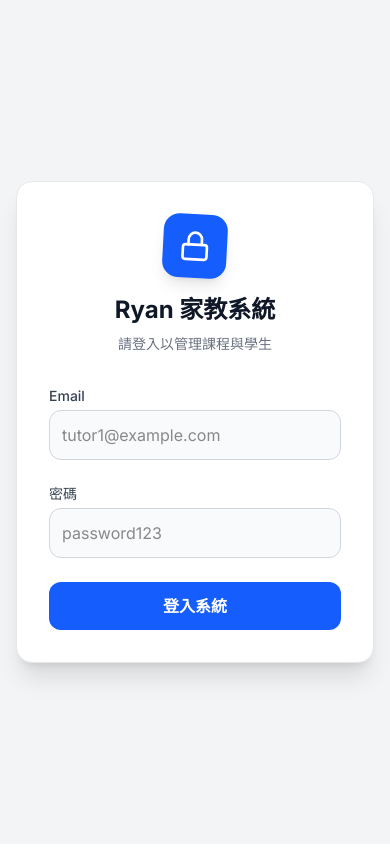
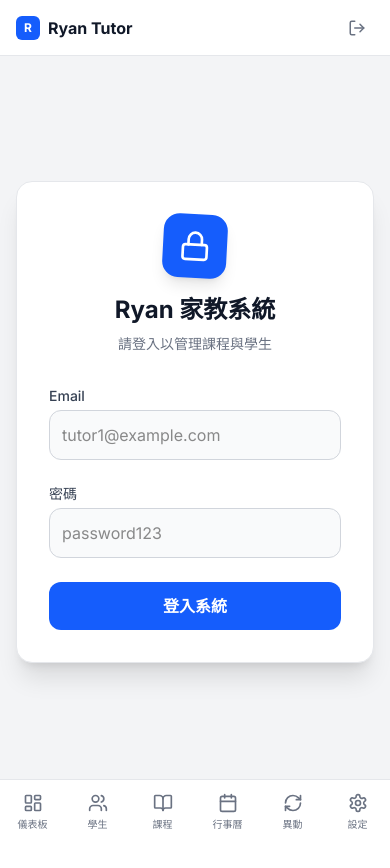
Before and after one commit to CYT20000/Tutor-system, a Next.js app: page /login in a window 390 px wide. Shown: the top 868 px of the page. Before the commit the page ends 844 px from the top, so only its background shows below. Built offline with nearby package versions, Linux system fonts and the light colour scheme.

Commit message:
Update login alerts

```diff
--- a/src/app/layout.tsx
+++ b/src/app/layout.tsx
@@ -1,7 +1,8 @@
 import type { Metadata } from "next";
 import { Inter } from "next/font/google";
 import "./globals.css";
-import Sidebar from "@/components/Sidebar"; // 引入導航欄
+import Sidebar from "@/components/Sidebar";
+import MobileNav from "@/components/MobileNav"; // [新增]
 
 const inter = Inter({ subsets: ["latin"] });
 
@@ -16,24 +17,26 @@ export default function RootLayout({
   children: React.ReactNode;
 }>) {
   return (
-    /* ⚠️ 注意：一定要有這個 html 標籤 */
     <html lang="zh-TW" suppressHydrationWarning={true}>
-
-      {/* ⚠️ 注意：一定要有這個 body 標籤 */}
       <body
         className={`${inter.className} antialiased bg-gray-50 dark:bg-gray-950 text-gray-900 dark:text-gray-100`}
         suppressHydrationWarning={true}
       >
         <div className="flex min-h-screen">
-          {/* 左側導航 */}
+          {/* 電腦版左側導航 (手機隱藏) */}
           <aside className="hidden md:block fixed inset-y-0 z-50">
             <Sidebar />
           </aside>
 
-          {/* 右側內容 */}
-          <main className="flex-1 md:pl-64 min-h-screen">
+          {/* 主要內容區 */}
+          {/* md:pl-64 是給電腦版留左邊空位 */}
+          {/* pb-20 是給手機版留底部空位 (避免被導航擋住) */}
+          <main className="flex-1 md:pl-64 min-h-screen pb-20 md:pb-0">
             {children}
           </main>
+
+          {/* 手機版底部導航 (電腦隱藏) */}
+          <MobileNav />
         </div>
       </body>
     </html>
--- /dev/null
+++ b/src/components/MobileNav.tsx
@@ -0,0 +1,85 @@
+'use client';
+
+import Link from 'next/link';
+import { usePathname } from 'next/navigation';
+import { signOut } from 'next-auth/react';
+import {
+    LayoutDashboard,
+    Users,
+    BookOpen,
+    Calendar,
+    RefreshCw,
+    LogOut
+} from 'lucide-react';
+
+const menuItems = [
+    { name: '儀表板', href: '/', icon: LayoutDashboard },
+    { name: '學生', href: '/students', icon: Users },
+    { name: '課程', href: '/lessons', icon: BookOpen },
+    { name: '行事曆', href: '/schedule', icon: Calendar },
+    { name: '異動', href: '/course-changes', icon: RefreshCw },
+];
+
+export default function MobileNav() {
+    const pathname = usePathname();
+
+    return (
+        <>
+            {/* 1. 手機版頂部 Header (顯示 Logo 與登出) */}
+            <div className="md:hidden fixed top-0 left-0 right-0 h-14 bg-white dark:bg-gray-900 border-b border-gray-200 dark:border-gray-800 z-40 flex items-center justify-between px-4">
+                <div className="flex items-center gap-2">
+                    <div className="w-6 h-6 bg-blue-600 rounded-md flex items-center justify-center text-white font-bold text-xs">
+                        R
+                    </div>
+                    <span className="font-bold text-gray-900 dark:text-white">Ryan Tutor</span>
+                </div>
+                <button
+                    onClick={() => signOut({ callbackUrl: '/login' })}
+                    className="p-2 text-gray-500 hover:text-red-600 transition-colors"
+                >
+                    <LogOut size={18} />
+                </button>
+            </div>
+
+            {/* 2. 手機版底部導航 Bar */}
+            <div className="md:hidden fixed bottom-0 left-0 right-0 bg-white dark:bg-gray-900 border-t border-gray-200 dark:border-gray-800 z-50 pb-safe">
+                <div className="flex justify-around items-center h-16">
+                    {menuItems.map((item) => {
+                        const Icon = item.icon;
+                        const isActive = pathname === item.href;
+
+                        return (
+                            <Link
+                                key={item.href}
+                                href={item.href}
+                                className={`flex flex-col items-center justify-center w-full h-full space-y-1 ${isActive
+                                        ? 'text-blue-600 dark:text-blue-400'
+                                        : 'text-gray-500 dark:text-gray-400'
+                                    }`}
+                            >
+                                <Icon size={20} strokeWidth={isActive ? 2.5 : 2} />
+                                <span className="text-[10px] font-medium">{item.name}</span>
+                            </Link>
+                        );
+                    })}
+
+                    {/* 系統設定 (放不下,改成連結) */}
+                    <Link
+                        href="/settings"
+                        className={`flex flex-col items-center justify-center w-full h-full space-y-1 ${pathname === '/settings'
+                                ? 'text-blue-600 dark:text-blue-400'
+                                : 'text-gray-500 dark:text-gray-400'
+                            }`}
+                    >
+                        {/* 這裡用一個齒輪圖示 */}
+                        <svg xmlns="http://www.w3.org/2000/svg" width="20" height="20" viewBox="0 0 24 24" fill="none" stroke="currentColor" strokeWidth={pathname === '/settings' ? 2.5 : 2} strokeLinecap="round" strokeLinejoin="round"><path d="M12.22 2h-.44a2 2 0 0 0-2 2v.18a2 2 0 0 1-1 1.73l-.43.25a2 2 0 0 1-2 0l-.15-.08a2 2 0 0 0-2.73.73l-.22.38a2 2 0 0 0 .73 2.73l.15.1a2 2 0 0 1 1 1.72v.51a2 2 0 0 1-1 1.74l-.15.09a2 2 0 0 0-.73 2.73l.22.38a2 2 0 0 0 2.73.73l.15-.08a2 2 0 0 1 2 0l.43.25a2 2 0 0 1 1 1.73V20a2 2 0 0 0 2 2h.44a2 2 0 0 0 2-2v-.18a2 2 0 0 1 1-1.73l.43-.25a2 2 0 0 1 2 0l.15.08a2 2 0 0 0 2.73-.73l.22-.39a2 2 0 0 0-.73-2.73l-.15-.08a2 2 0 0 1-1-1.74v-.47a2 2 0 0 1 1-1.74l.15-.09a2 2 0 0 0 .73-2.73l-.22-.38a2 2 0 0 0-2.73-.73l-.15.08a2 2 0 0 1-2 0l-.43-.25a2 2 0 0 1-1-1.73V4a2 2 0 0 0-2-2z" /><circle cx="12" cy="12" r="3" /></svg>
+                        <span className="text-[10px] font-medium">設定</span>
+                    </Link>
+                </div>
+            </div>
+
+            {/* 內容墊高 (防止內容被 Header 擋住) */}
+            <div className="h-14 md:hidden" />
+        </>
+    );
+}
```
